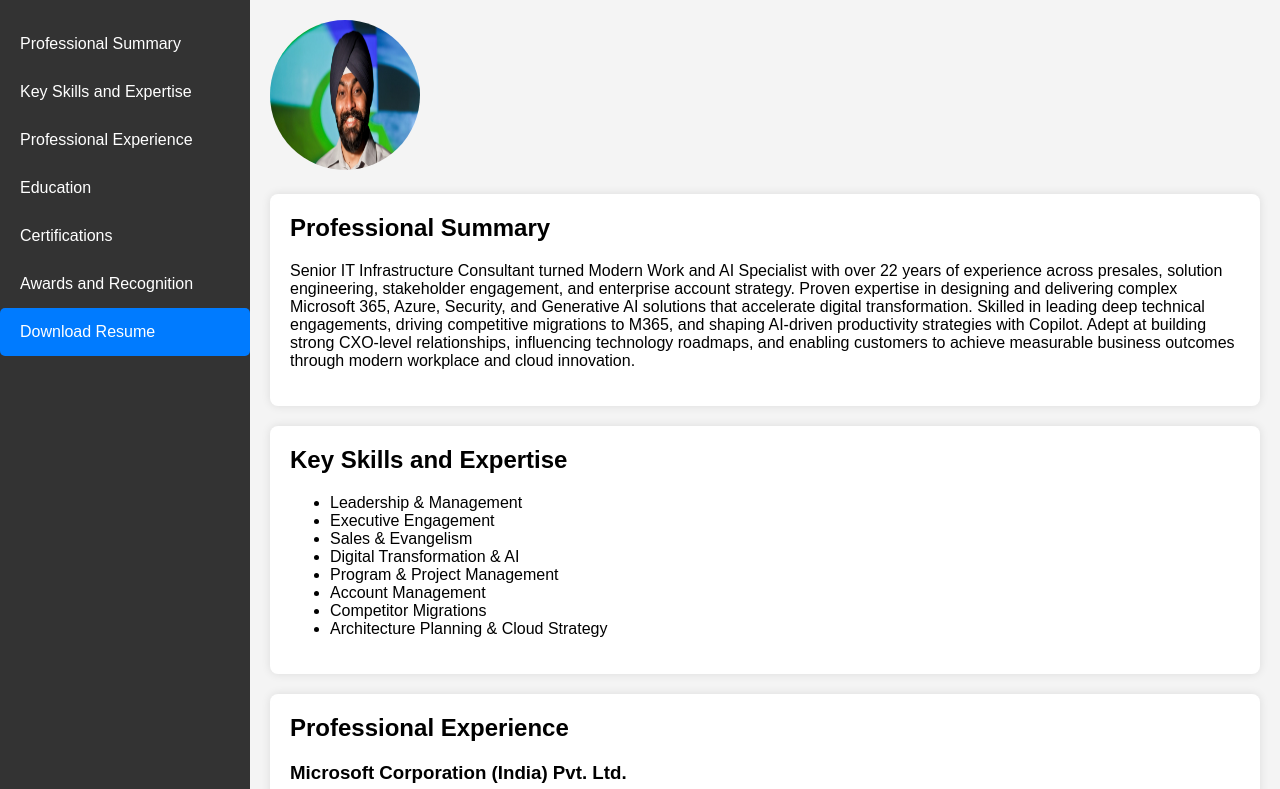
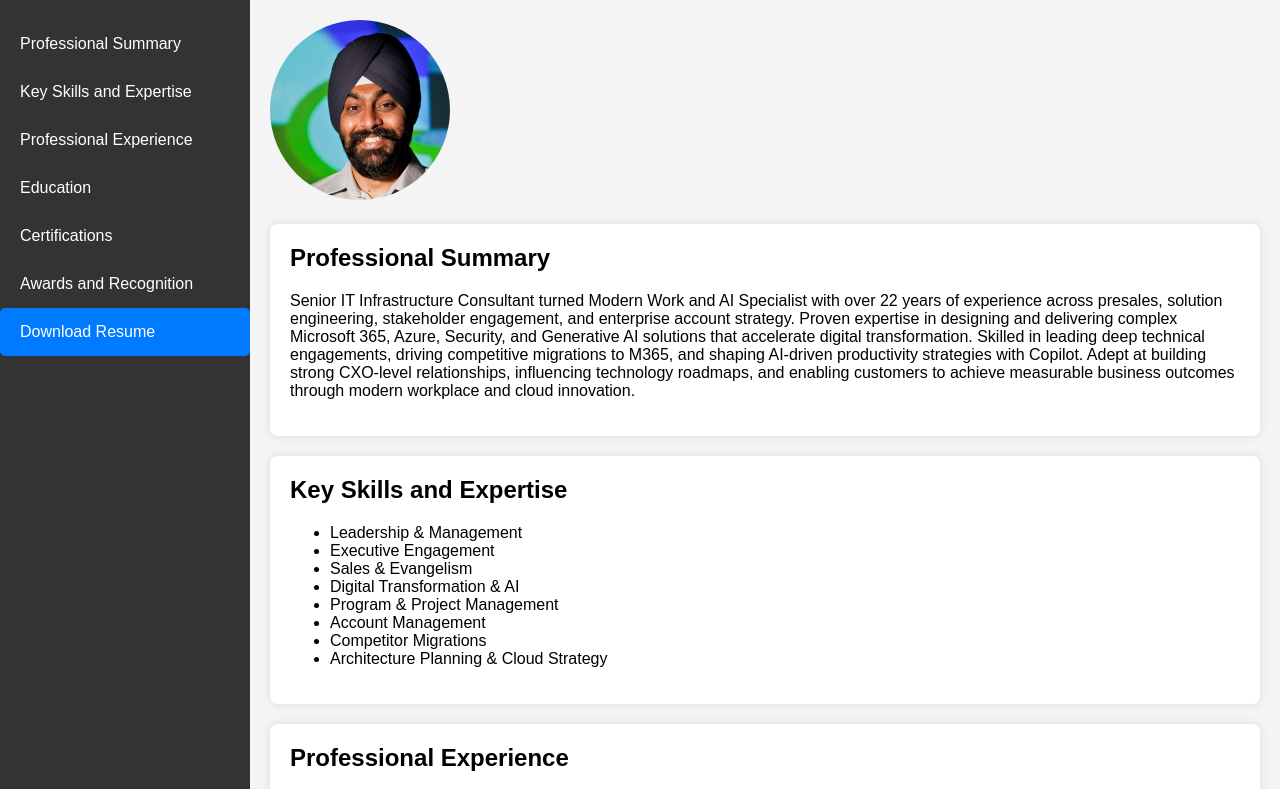
Before and after one commit to jaspreetjolly/myprofile, a plain HTML site: page index.html in a window 1280 px wide. Shown: the top 789 px of the page. Drawn offline with Linux system fonts and the light colour scheme.

Commit message:
Adjust profile image dimensions and styling
Updated profile image size and style in index.html.

```diff
--- a/index.html
+++ b/index.html
@@ -11,7 +11,14 @@
         .nav a { padding: 15px 20px; text-decoration: none; color: #fff; display: block; }
         .nav a:hover { background-color: #575757; }
         .content { margin-left: 250px; padding: 20px; width: 100%; }
-        .profile-image { width: 150px; height: 150px; border-radius: 50%; margin-bottom: 20px; }
+        .profile-image {
+            width: 180px;
+            height: 180px;
+            border-radius: 50%;
+            object-fit: cover;
+            object-position: center;
+            margin-bottom: 20px;
+        }
         .section { margin-bottom: 20px; background-color: #fff; padding: 20px; border-radius: 8px; box-shadow: 0 0 10px rgba(0,0,0,0.1); transition: transform 0.3s ease-in-out, background-color 0.3s ease-in-out; }
         .section:hover { transform: scale(1.05); background-color: #e0f7fa; }
         .section h2 { margin-top: 0; }
```
